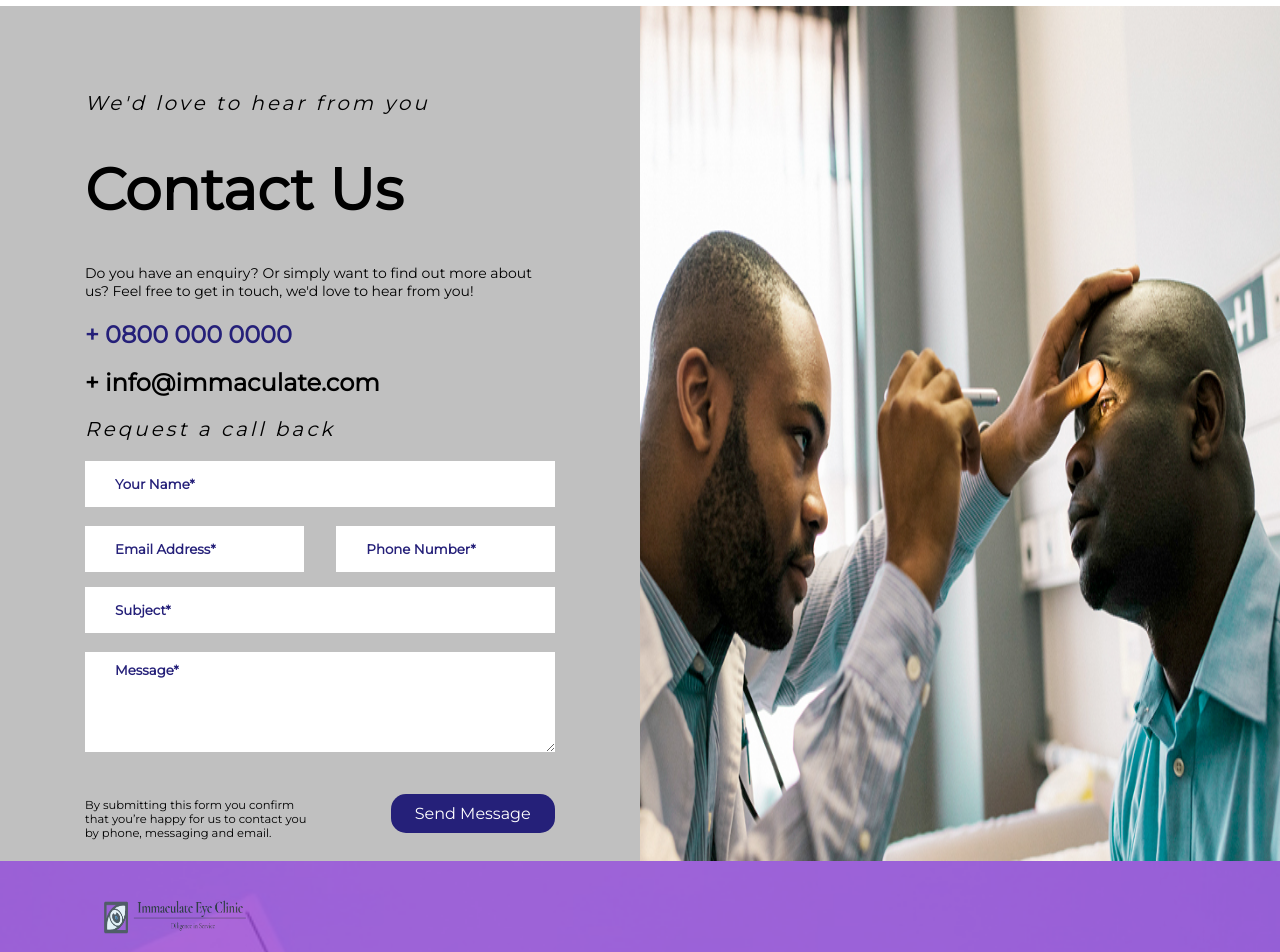
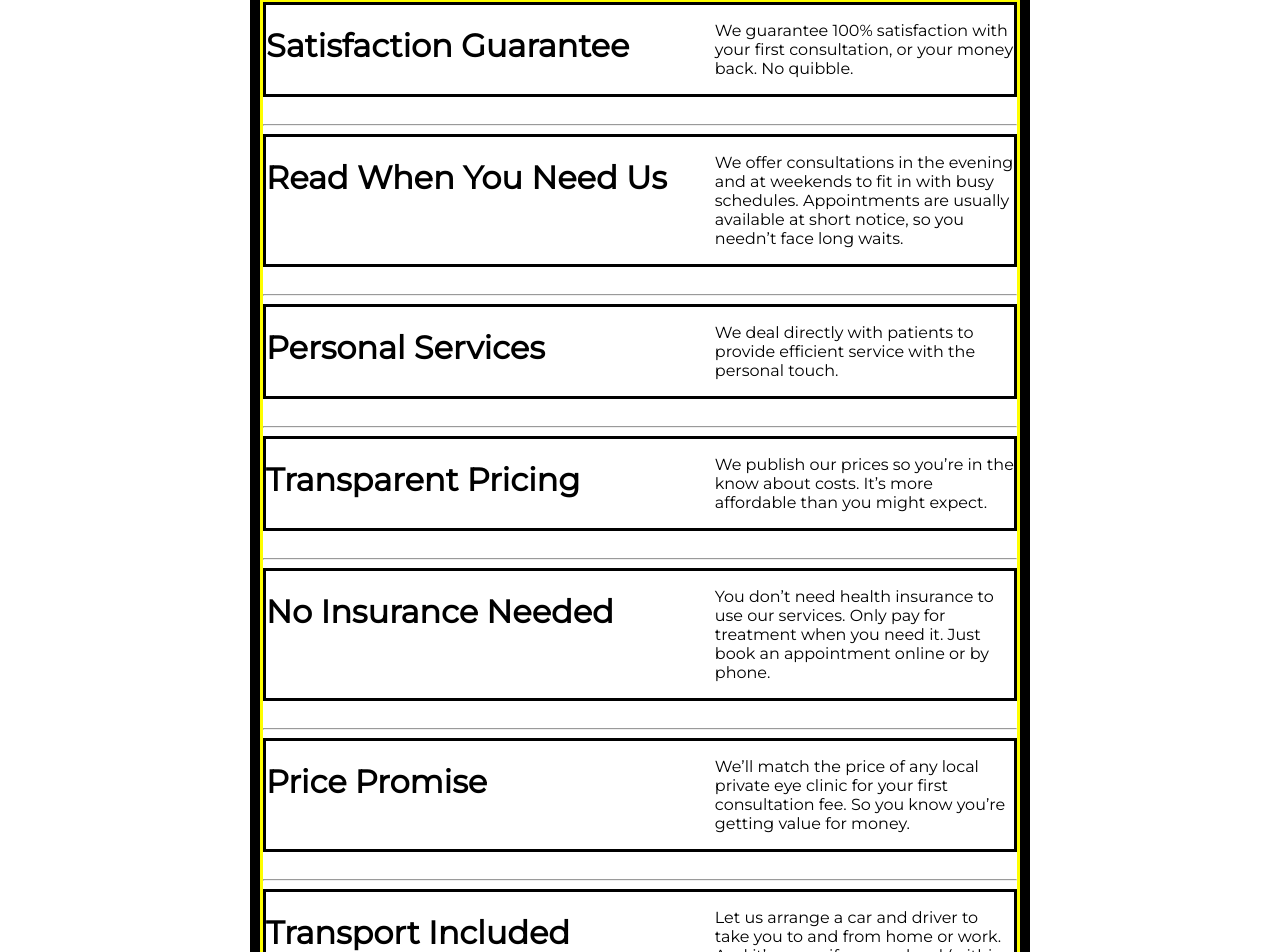
Before and after one commit to Immaculate-Eye-Clinic/Imaculate-front-end, a React (Create React App) app: page /choose in a window 1280 px wide. Shown: the part 737-1689 px from the top of the page. Built offline with nearby package versions, Linux system fonts and the light colour scheme; a web font is replaced by a local one; what google-maps-react would draw is missing.

Commit message:
Adding media query to the choose page

```diff
--- a/src/pages/Readmore/choose/Choose.js
+++ b/src/pages/Readmore/choose/Choose.js
@@ -18,10 +18,36 @@ function Choose(){
             img={'https://res.cloudinary.com/hisroyalwonginess/image/upload/v1588437898/Immaculate/Doctors_ieplxk.jpg'}
             />
             <BlogNav />
-            <div className='texts'>
-                <div>
-                    <h1>Satisfaction Guarantee</h1>
-                    <p>We guarantee 100% satisfaction with your first consultation, or your money back. No quibble.</p>
+            <div className='body'>
+                <div className='texts'>
+                    <div className='subtext'>
+                        <h1>Satisfaction Guarantee</h1>
+                        <p>We guarantee 100% satisfaction with your first consultation, or your money back. No quibble.</p>
+                    </div><br/><hr/>
+                    <div className='subtext'>
+                        <h1>Read When You Need Us</h1>
+                        <p>We offer consultations in the evening and at weekends to fit in with busy schedules. Appointments are usually available at short notice, so you needn’t face long waits.</p>
+                    </div><br/><hr/>
+                    <div className='subtext'>
+                        <h1>Personal Services</h1>
+                        <p>We deal directly with patients to provide efficient service with the personal touch.</p>
+                    </div><br/><hr/>
+                    <div className='subtext'>
+                        <h1>Transparent Pricing</h1>
+                        <p>We publish our prices so you’re in the know about costs. It’s more affordable than you might expect.</p>
+                    </div><br/><hr/>
+                    <div className='subtext'>
+                        <h1>No Insurance Needed</h1>
+                        <p>You don’t need health insurance to use our services. Only pay for treatment when you need it. Just book an appointment online or by phone.</p>
+                    </div><br/><hr/>
+                    <div className='subtext'>
+                        <h1>Price Promise</h1>
+                        <p>We’ll match the price of any local private eye clinic for your first consultation fee. So you know you’re getting value for money.</p>
+                    </div><br/><hr/>
+                    <div className='subtext'>
+                        <h1>Transport Included</h1>
+                        <p>Let us arrange a car and driver to take you to and from home or work. And it’s on us, if you are local (within 3 miles).</p>
+                    </div>
                 </div>
             </div>
             <Contact />
--- a/src/pages/Readmore/choose/ChooseStyle.js
+++ b/src/pages/Readmore/choose/ChooseStyle.js
@@ -1,5 +1,31 @@
 import styled from 'styled-components'
 
-export const Div = styled .div`
+export const Div = styled.div`
+
+.body{
+    border: 10px solid black;
+    margin: 100px 250px;
+    .texts{
+        border: 3px solid yellow;
+
+            @media (max-width: 1200px){
+                margin: 50px 200px;
+            }
+        .subtext{
+            border: 3px solid black;
+        width: 100%;
+        display: grid;
+        grid-template-columns: 60% 40%;
+        justify-content: space-between;
+        box-sizing: border-box;
+            h1{
+
+            }
+            p{
+
+            }
+        }
+    }
+}
 
 `
```
